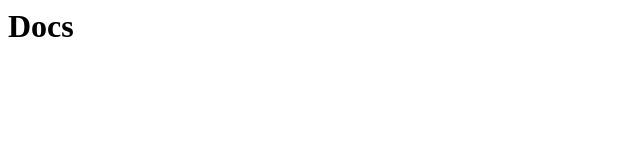
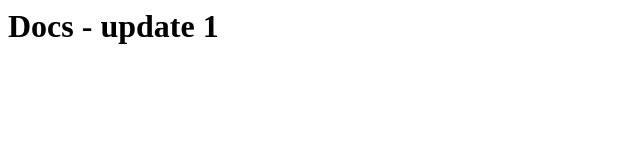
Before and after one commit to bazel-build-sandbox/bazel-build-sandbox.github.io, a plain HTML site: page 6/index.html in a window 1280 px wide. Shown: the whole page, without its empty margins (0-640 px from the left). Drawn offline with Linux system fonts and the light colour scheme.

Commit message:
Deploying docs for 6.0.0

```diff
--- a/6/index.html
+++ b/6/index.html
@@ -1,5 +1,5 @@
 <html>
   <body>
-    <h1>Docs</h1>
+    <h1>Docs - update 1</h1>
   </body>
 </html>
```
